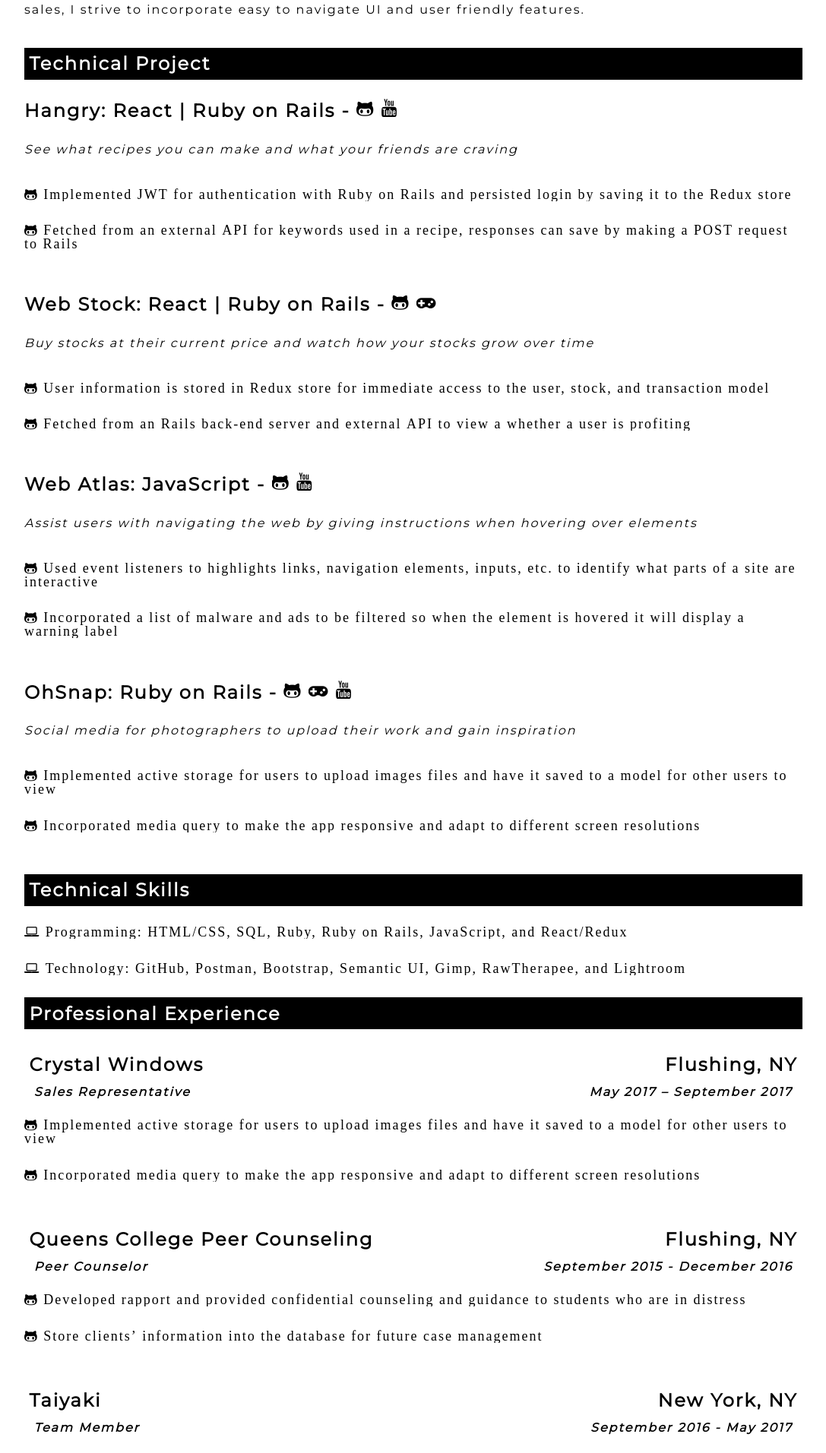
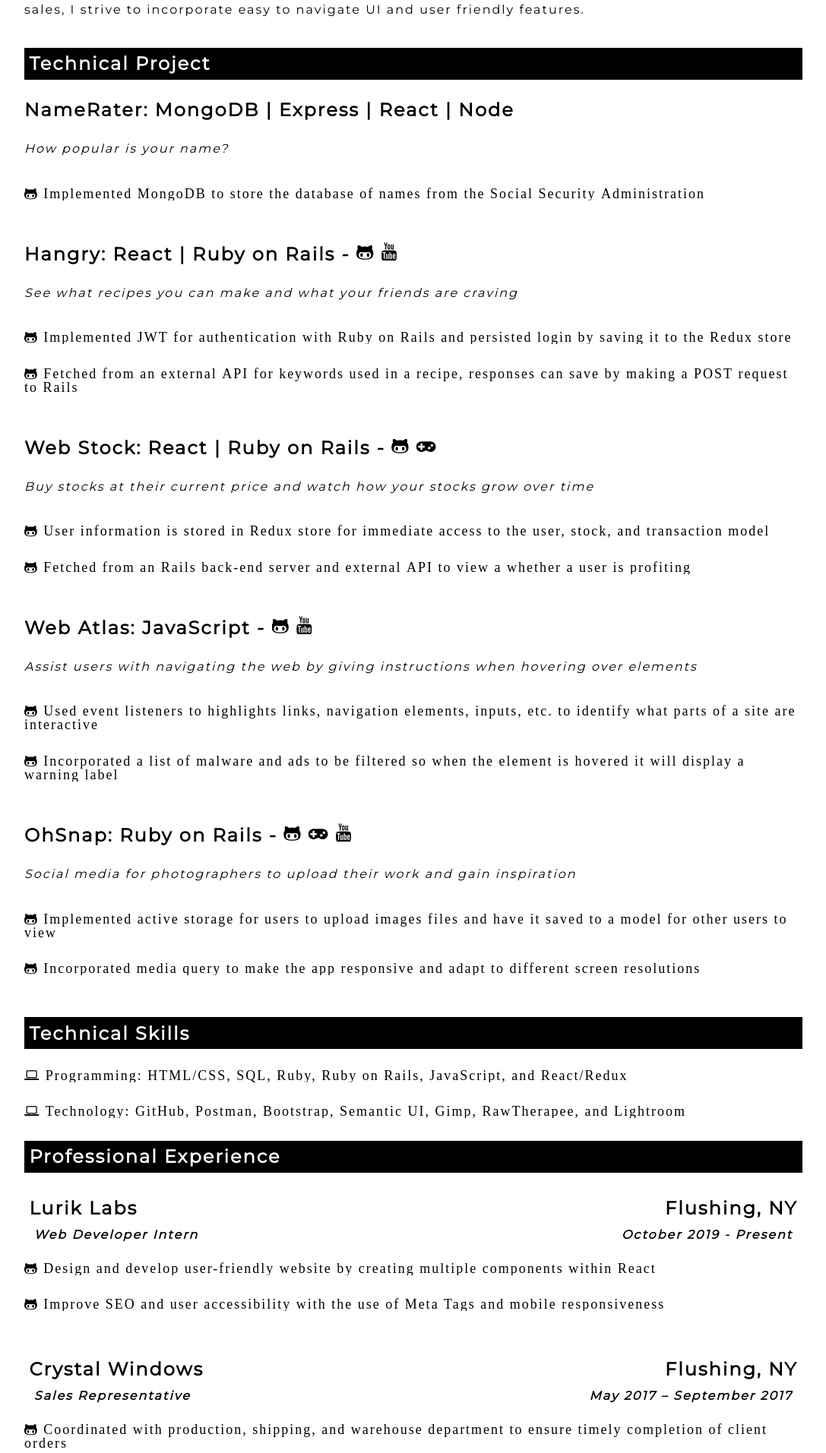
Before and after one commit to Kah919/Portfolio, a React (Create React App) app: page /resume in a window 1280 px wide. Shown: the part 400-2313 px from the top of the page at 76% size, without its empty margins (96-1183 px from the left). Built offline with nearby package versions, Linux system fonts and the light colour scheme.

Commit message:
update resume

```diff
--- a/src/components/resume.js
+++ b/src/components/resume.js
@@ -17,6 +17,13 @@ const Resume = () => {
       </p>
 
       <h2> Technical Project </h2>
+
+      <div className="project__container">
+        <h3> NameRater: MongoDB | Express | React | Node </h3>
+        <p className="project__caption"> How popular is your name? </p>
+        <i className="fa fa-github-alt"> Implemented MongoDB to store the database of names from the Social Security Administration </i>
+      </div>
+
       <div className="project__container">
         <h3> Hangry: React | Ruby on Rails - <a href="https://github.com/Kah919/mod5-hangry-frontend" className="fa fa-github-alt"> </a> <a href="http://media.licdn.com/embeds/media.html?src=https%3A%2F%2Fwww.youtube.com%2Fembed%2FiGV7HZYQ4ck%3Ffeature%3Doembed&amp;url=https%3A%2F%2Fwww.youtube.com%2Fwatch%3Fv%3DiGV7HZYQ4ck&amp;type=text%2Fhtml&amp;schema=youtube" className="fa fa-youtube"> </a> </h3>
         <p className="project__caption"> See what recipes you can make and what your friends are craving </p>
@@ -53,6 +60,21 @@ const Resume = () => {
 
       <div className="project__container">
         <div className="work__container">
+          <h2> Lurik Labs</h2>
+          <h2 className="hide"> Flushing, NY </h2>
+        </div>
+
+        <div className="work__container">
+          <h4> Web Developer Intern </h4>
+          <h4 className="hide"> October 2019 - Present </h4>
+        </div>
+
+        <i className="fa fa-github-alt"> Design and develop user-friendly website by creating multiple components within React </i>
+        <i className="fa fa-github-alt"> Improve SEO and user accessibility with the use of Meta Tags and mobile responsiveness </i>
+      </div>
+
+      <div className="project__container">
+        <div className="work__container">
           <h2> Crystal Windows</h2>
           <h2 className="hide"> Flushing, NY </h2>
         </div>
@@ -62,8 +84,8 @@ const Resume = () => {
           <h4 className="hide"> May 2017 – September 2017 </h4>
         </div>
 
-        <i className="fa fa-github-alt"> Implemented active storage for users to upload images files and have it saved to a model for other users to view </i>
-        <i className="fa fa-github-alt"> Incorporated media query to make the app responsive and adapt to different screen resolutions </i>
+        <i className="fa fa-github-alt"> Coordinated with production, shipping, and warehouse department to ensure timely completion of client orders </i>
+        <i className="fa fa-github-alt"> Created blueprints of product designs, dimensions, and cost of client’s order for the production team to manufacture </i>
       </div>
 
       <div className="project__container">
```
